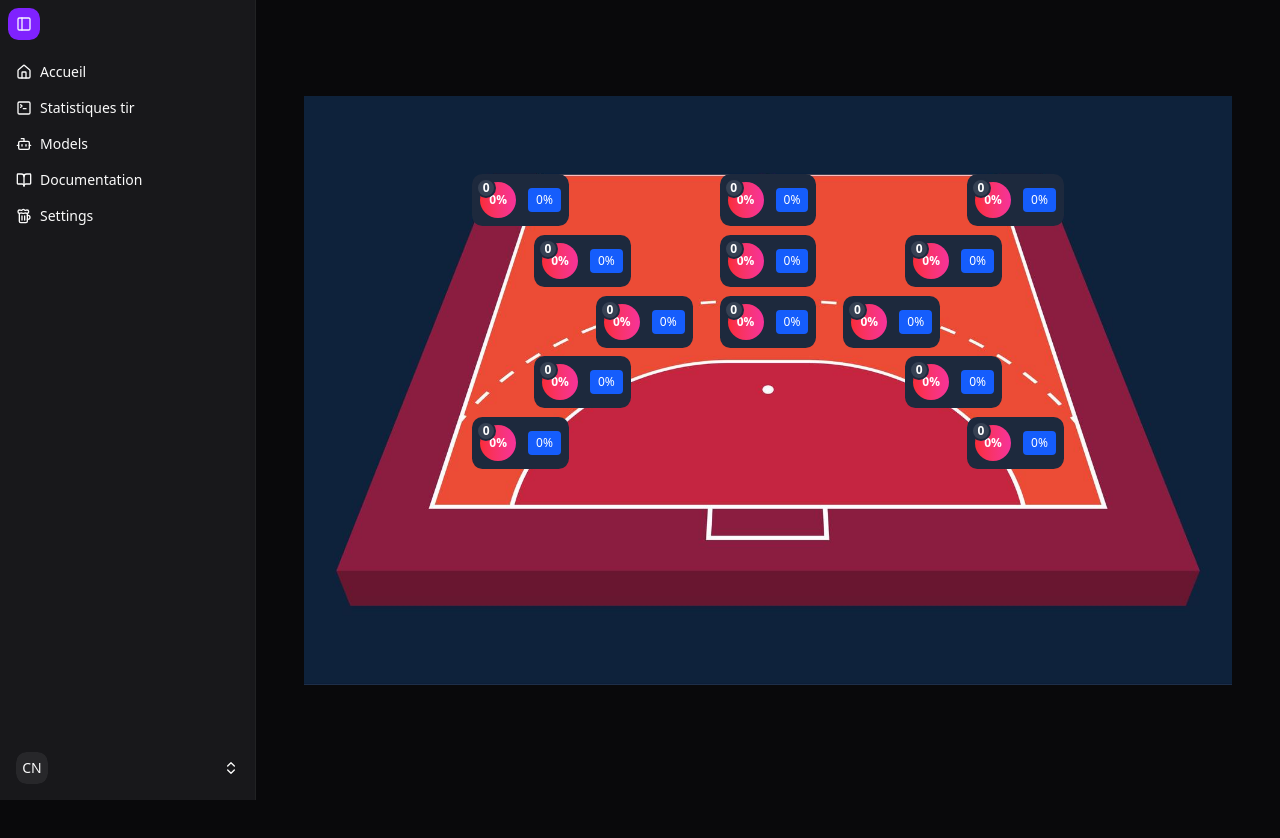
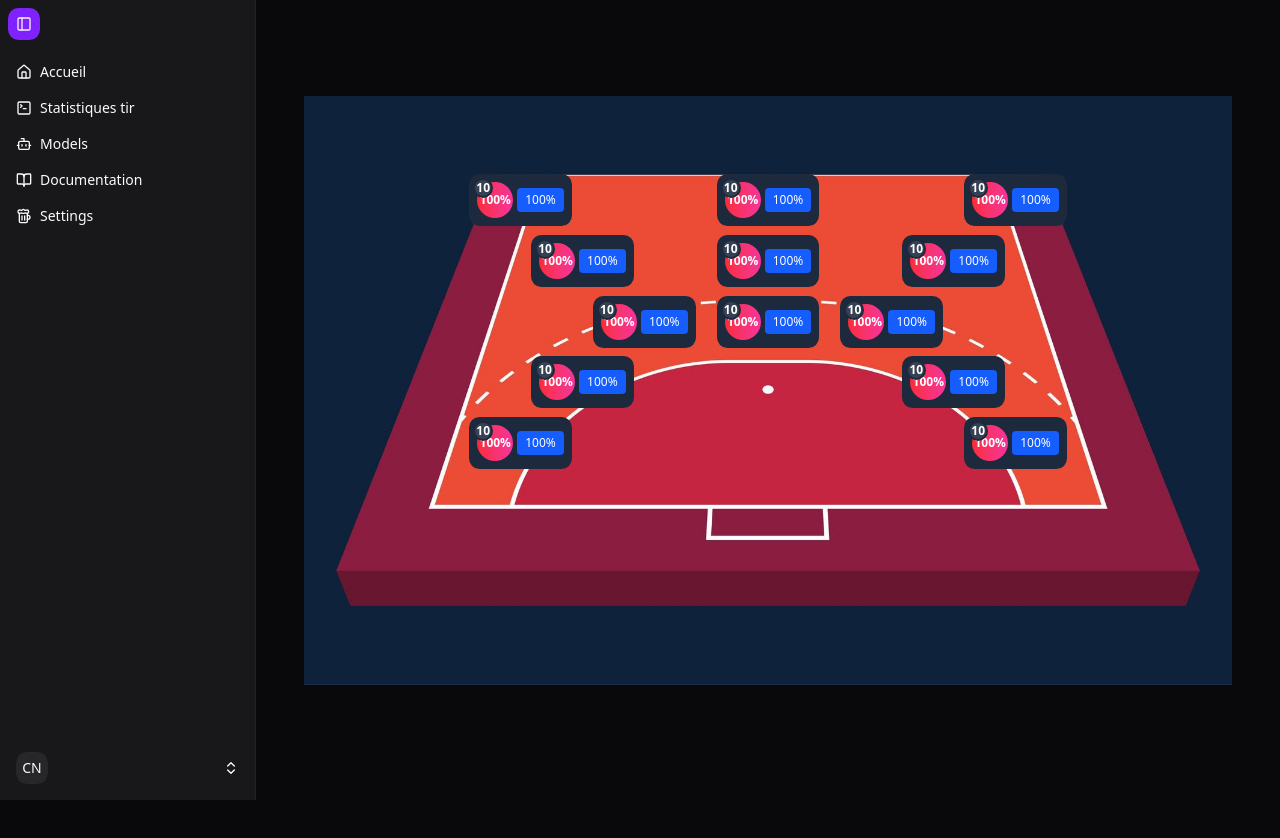
Before and after one commit to AnsseauMattheo/SaeHandDBut3-Front, a React (Vite) app: page /DashBoard/StatTir in a window 1280 px wide. Shown: the top 838 px of the page. Built offline with nearby package versions, Linux system fonts and the light colour scheme; no server answers.

Commit message:
correction calculs donne tir

```diff
--- a/src/components/CarteTirs.jsx
+++ b/src/components/CarteTirs.jsx
@@ -54,7 +54,7 @@ const CarteTirs = () => {
                                     key={caseNum}
                                     className={`row-start-${row} col-start-${col} col-span-${block.length} bg-red-500/70 flex items-center justify-center text-white rounded`}
                                 >
-                                    <DonneTir/>
+                                    <DonneTir tirs={10} tirsReussi={10} totalTirs={10} />
                                 </div>
                             );
                         } else {
--- a/src/components/DonneeTir.jsx
+++ b/src/components/DonneeTir.jsx
@@ -1,23 +1,27 @@
 
 import React from 'react';
 
-const DonneTir = ({tirs, totalTirs, tirsReussi}) => {
+const DonneTir = ({tirs, totalTirs = 0, tirsReussi = 0}) => {
 return (
   <div className="inline-flex items-center bg-slate-800 rounded-lg px-2 py-2 text-white text-sm font-medium">
 
-      <div className="relative flex items-center mr-3">
+    <div className="relative flex items-center mr-1">
 
       <div className="w-9 h-9 bg-gradient-to-r from-red-500 to-pink-500 rounded-full flex items-center justify-center">
-          <span className="text-white text-xs font-bold">{tirs ? Math.floor(tirs/totalTirs) + "%" : "0%"}</span>
+        <span className="text-white text-xs font-bold">
+          {totalTirs > 0 ? Math.round((tirs / totalTirs) * 100) + "%" : "0%"}
+        </span>
 
         <div className="absolute -top-1 -left-1 w-5 h-5 bg-gray-700 rounded-full flex items-center justify-center text-xs font-bold text-white border-2 border-slate-800">
-            {tirsReussi ? tirsReussi : "0"}
+          {tirs || 0}
         </div>
       </div>
     </div>
 
     <div className="flex items-center bg-blue-600 px-2 py-1 rounded text-xs">
-        <span className="text-white">{tirs ? Math.floor(tirs/tirsReussi) + "%" : "0%"}</span>
+      <span className="text-white">
+        {tirs > 0 ? Math.round((tirsReussi / tirs) * 100) + "%" : "0%"}
+      </span>
     </div>
   </div>
 );
```
Lines whose indentation alone changed are shown as unchanged.
